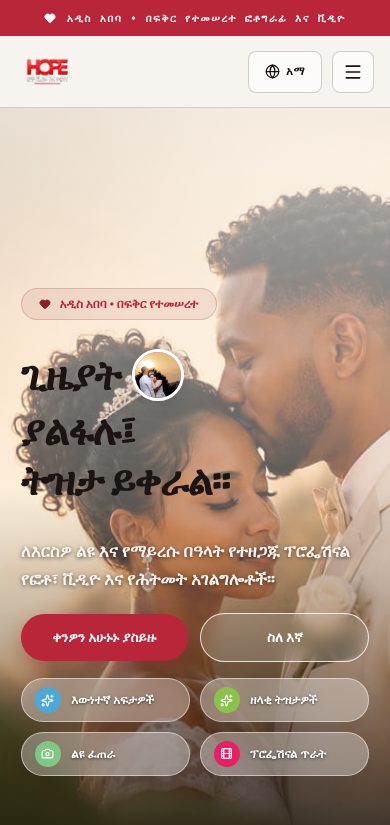
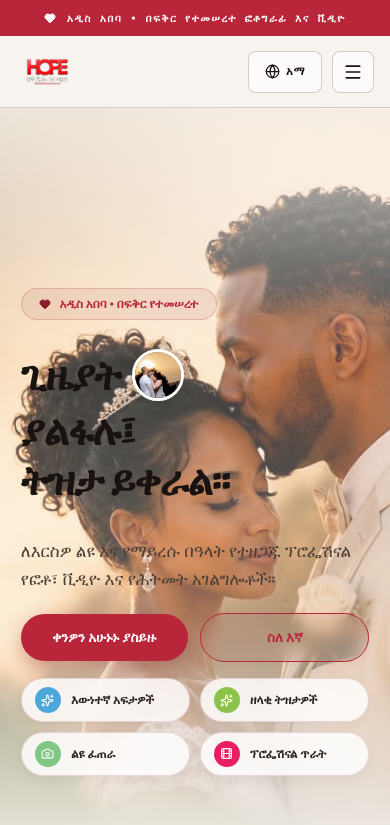
Before and after one commit to crossdagifx1/hope-photo-velo, a React (Vite) app: page / in a window 390 px wide. Shown: the top 825 px of the page. Built offline with nearby package versions, Linux system fonts and the light colour scheme; a web font is replaced by a local one.

Commit message:
Fix hero section bottom overlay to seamlessly blend into intro section on mobile

```diff
--- a/src/styles.css
+++ b/src/styles.css
@@ -337,10 +337,11 @@ img { display:block; max-width:100%; }
     height: 100%;
     background: linear-gradient(
       180deg,
-      rgba(251, 248, 243, 0.72) 0%,
-      rgba(251, 248, 243, 0.35) 45%,
-      rgba(20, 15, 13, 0.45) 75%,
-      rgba(15, 10, 8, 0.82) 100%
+      rgba(251, 248, 243, 0.78) 0%,
+      rgba(251, 248, 243, 0.25) 30%,
+      rgba(251, 248, 243, 0.35) 60%,
+      rgba(251, 248, 243, 0.92) 88%,
+      #FBF8F3 100%
     );
     z-index: 2;
   }
@@ -351,7 +352,7 @@ img { display:block; max-width:100%; }
   }
   .hero-h1-ref {
     font-size: clamp(2.5rem, 9.5vw, 3.6rem);
-    color: #1a1412;
+    color: var(--ink);
     margin-bottom: 1.2rem;
   }
   .h1-circle-avatar {
@@ -359,11 +360,12 @@ img { display:block; max-width:100%; }
     height: 52px;
   }
   .hero-sub-ref {
-    color: #f7f2ed;
-    text-shadow: 0 1px 4px rgba(0,0,0,0.6);
+    color: #4a3e36;
+    text-shadow: none;
     font-size: 1.05rem;
     margin-bottom: 1.2rem;
     max-width: 100%;
+    font-weight: 500;
   }
   .hero-floating-pills {
     position: relative;
@@ -383,15 +385,16 @@ img { display:block; max-width:100%; }
     top: auto !important;
     left: auto !important;
     animation: none;
-    background: rgba(255, 255, 255, 0.32);
-    backdrop-filter: blur(16px);
-    -webkit-backdrop-filter: blur(16px);
-    border: 1px solid rgba(255, 255, 255, 0.5);
-    color: #ffffff;
+    background: rgba(255, 255, 255, 0.82);
+    backdrop-filter: blur(12px);
+    -webkit-backdrop-filter: blur(12px);
+    border: 1px solid rgba(139, 30, 45, 0.16);
+    color: #2b231f;
     font-size: 12px;
     padding: 0.5rem 0.8rem;
     justify-content: flex-start;
-    text-shadow: 0 1px 3px rgba(0,0,0,0.6);
+    text-shadow: none;
+    box-shadow: 0 4px 14px rgba(0,0,0,0.06);
   }
   .hero-cta-group {
     width: 100%;
@@ -406,9 +409,9 @@ img { display:block; max-width:100%; }
     justify-content: center;
   }
   .hero-btn-secondary {
-    color: #ffffff;
-    border-color: rgba(255, 255, 255, 0.8);
-    background: rgba(255, 255, 255, 0.15);
+    color: var(--red);
+    border-color: var(--red);
+    background: rgba(139, 30, 45, 0.05);
     backdrop-filter: blur(8px);
   }
 }
```
